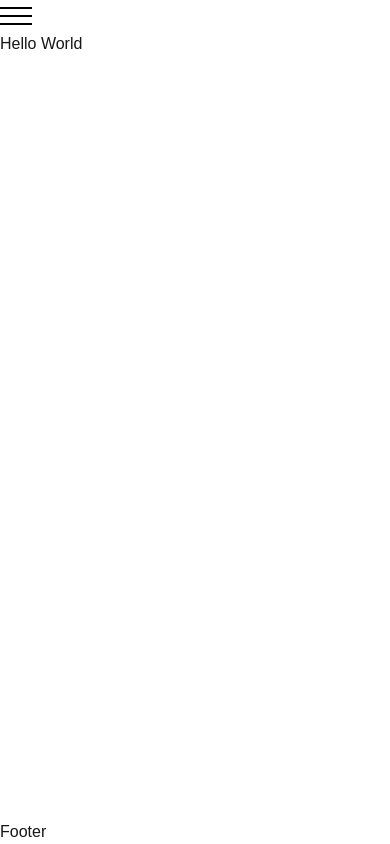
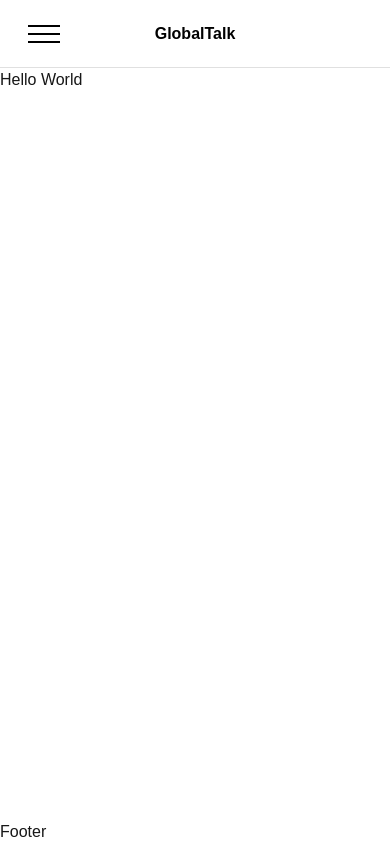
Before and after one commit to LiaCBA/final-personal-project, a Next.js app: page / in a window 390 px wide. Built offline with nearby package versions, Linux system fonts and the light colour scheme.

Commit message:
feature/headerMobile
adding mobile version of header

```diff
--- a/components/BurgerMenu.tsx
+++ b/components/BurgerMenu.tsx
@@ -9,7 +9,7 @@ const BurgerMenu = () => {
   return (
     <div className="md:hidden">
       <button
-        className="relative w-8 h-8 z-50 flex flex-col justify-center items-center"
+        className="z-50 relative flex flex-col justify-center items-center w-8 h-8"
         onClick={() => setIsOpen(!isOpen)}
         aria-label="Toggle menu">
         <span
@@ -30,7 +30,7 @@ const BurgerMenu = () => {
       </button>
 
       {isOpen && (
-        <div className="fixed top-0 left-0 w-[375px] h-full bg-white flex flex-col items-center justify-center gap-8 text-xl z-40 transition-all duration-300">
+        <div className="top-0 left-0 z-40 fixed flex flex-col justify-center items-center gap-8 bg-white w-full h-full text-xl transition-all duration-300">
           <Link
             href="/"
             onClick={() => setIsOpen(false)}
--- a/components/Header.tsx
+++ b/components/Header.tsx
@@ -2,8 +2,17 @@ import BurgerMenu from "./BurgerMenu";
 
 const Header = () => {
   return (
-    <div>
-      <BurgerMenu />
+    <div
+      className="bg-white w-full"
+      style={{ boxShadow: "inset 0px -1px 0px 0px #E0E0E0" }}>
+      <header className="relative flex items-center mx-auto pt-[18px] pr-[20px] pb-[18px] pl-[20px] max-w-[375px]">
+        <div className="z-10">
+          <BurgerMenu />
+        </div>
+        <h1 className="left-1/2 absolute font-extrabold text-black -translate-x-1/2 transform">
+          GlobalTalk
+        </h1>
+      </header>
     </div>
   );
 };
```
